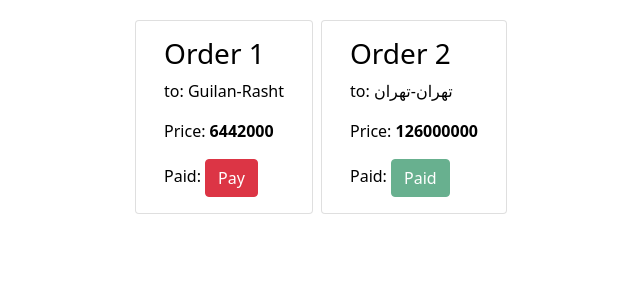
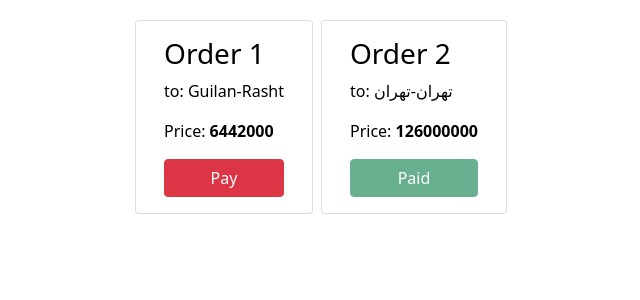
Before and after one commit to ABolouk/Online-Shop-Django, a Django app: page /customer/order_history/ in a window 1280 px wide. Shown: the part 56-356 px from the top of the page, without its empty margins (319-959 px from the left). Run offline with Django 4.2, Linux system fonts and the light colour scheme; a user stored in the database is signed in; data comes from the database, SQL or seed files in the repository.

Commit message:
refined some elements

```diff
--- a/online_shop/templates/core/includes/navbar.html
+++ b/online_shop/templates/core/includes/navbar.html
@@ -9,11 +9,13 @@
         <div class="collapse navbar-collapse" id="navbarTogglerDemo03">
             <ul class="navbar-nav me-auto mb-2 mb-lg-0">
                 <li class="nav-item">
-                    <a class="nav-link active" aria-current="page" href="#">Home</a>
+                    <a class="nav-link active" aria-current="page"
+                       href="{% url "order:home" %}">{% translate "Home" %}</a>
                 </li>
                 {% if request.user.is_authenticated %}
                     <li class="nav-item">
-                        <a class="nav-link active" aria-current="page" href="{% url "customer:profile" %}">Profile</a>
+                        <a class="nav-link active" aria-current="page"
+                           href="{% url "customer:profile" %}">{% translate "Profile" %}</a>
                     </li>
                     <li class="nav-item">
                         <a class="nav-link active" aria-current="page"
--- a/online_shop/templates/customer/customer_order_history.html
+++ b/online_shop/templates/customer/customer_order_history.html
@@ -24,11 +24,10 @@
                             <p class="card-text">
                                 {% translate "to: " %} {{ order.address.province }}-{{ order.address.city }}</p>
                             <p>{% translate "Price:" %} <b>{{ order.total_price }}</b></p>
-                            <p class="card-text">
-                                {% translate "Paid: " %} {% if order.is_paid %}
-                                <a class="btn btn-success disabled" href="#">Paid</a>
+                            <p class="card-text">{% if order.is_paid %}
+                                <a class="btn btn-success disabled w-100" href="#">{% translate "Paid" %}</a>
                             {% else %}
-                                <a class="btn btn-danger" href="#">Pay</a>
+                                <a class="btn btn-danger w-100" href="#">{% translate "Pay" %}</a>
                             {% endif %}
                             </p>
                         </div>
--- a/online_shop/templates/customer/order_items.html
+++ b/online_shop/templates/customer/order_items.html
@@ -18,9 +18,9 @@
                     <li class="list-group-item">{% translate "Price:" %} <b>{{ order.total_price }}</b></li>
                     <li class="list-group-item">
                         {% if order.is_paid %}
-                            <a class="btn btn-success disabled" href="#">Paid</a>
+                            <a class="btn btn-success w-100 disabled" href="#">Paid</a>
                         {% else %}
-                            <a class="btn btn-danger" href="#">Pay</a>
+                            <a class="btn btn-danger w-100" href="#">Pay</a>
                         {% endif %}
                     </li>
                 </ul>
```
